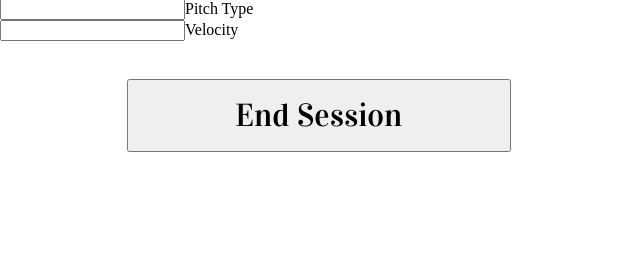
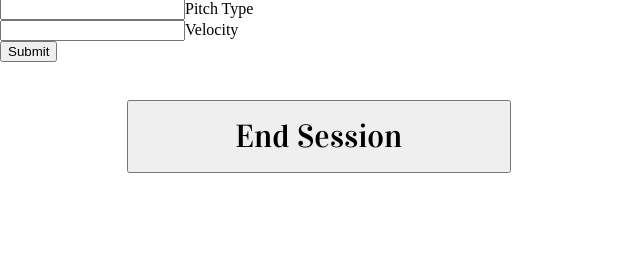
Before and after one commit to samhollenbach/BullpenTrackerServer, a Flask app: template BullpenTrackerServer/website/templates/data_entry.html in a window 1280 px wide. Shown: the part 521-800 px from the top of the page, without its empty margins (0-640 px from the left). Run offline with Flask 2, Linux system fonts and the light colour scheme; the template is opened without the code that fills it, so the values that code supplies are empty; some web fonts are replaced.

Commit message:
sub button

```diff
--- a/BullpenTrackerServer/website/static/js/dataentry.js
+++ b/BullpenTrackerServer/website/static/js/dataentry.js
@@ -174,7 +174,7 @@ $(document).ready(function() {
    // }
    // });
 
-})
+});
 
 /*
 Automate this process such that the pitches are personalized by the player
--- a/BullpenTrackerServer/website/templates/data_entry.html
+++ b/BullpenTrackerServer/website/templates/data_entry.html
@@ -28,6 +28,7 @@
         <input type="checkbox" id="hard_contact">Hard Contact <br>
         <input type="text" id="pitch_type">Pitch Type <br>
         <input type="text" id="vel">Velocity <br>
+        <input type="submit" value="Submit">
     </form>
     <div>
         <button id="exit">End Session</button>
```
